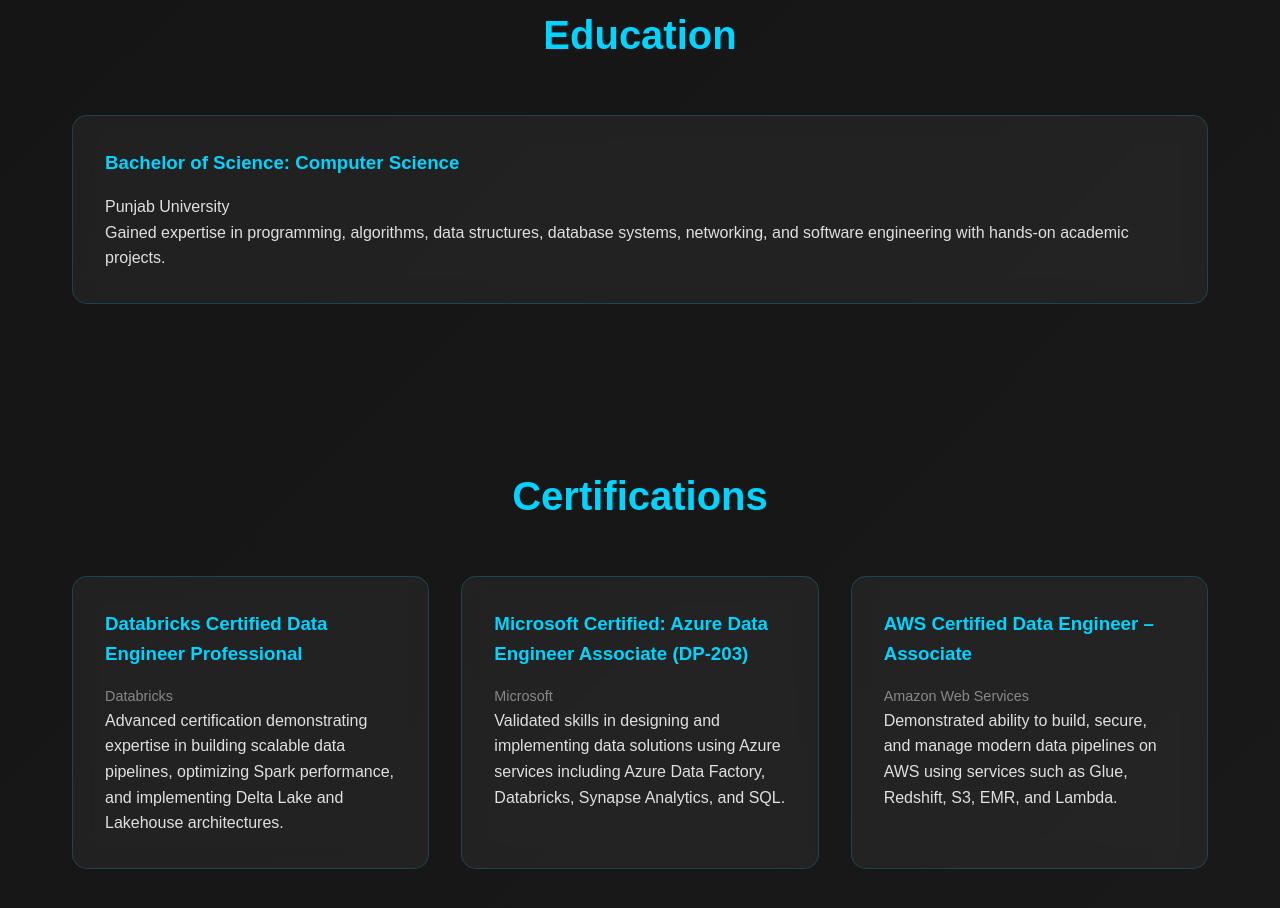
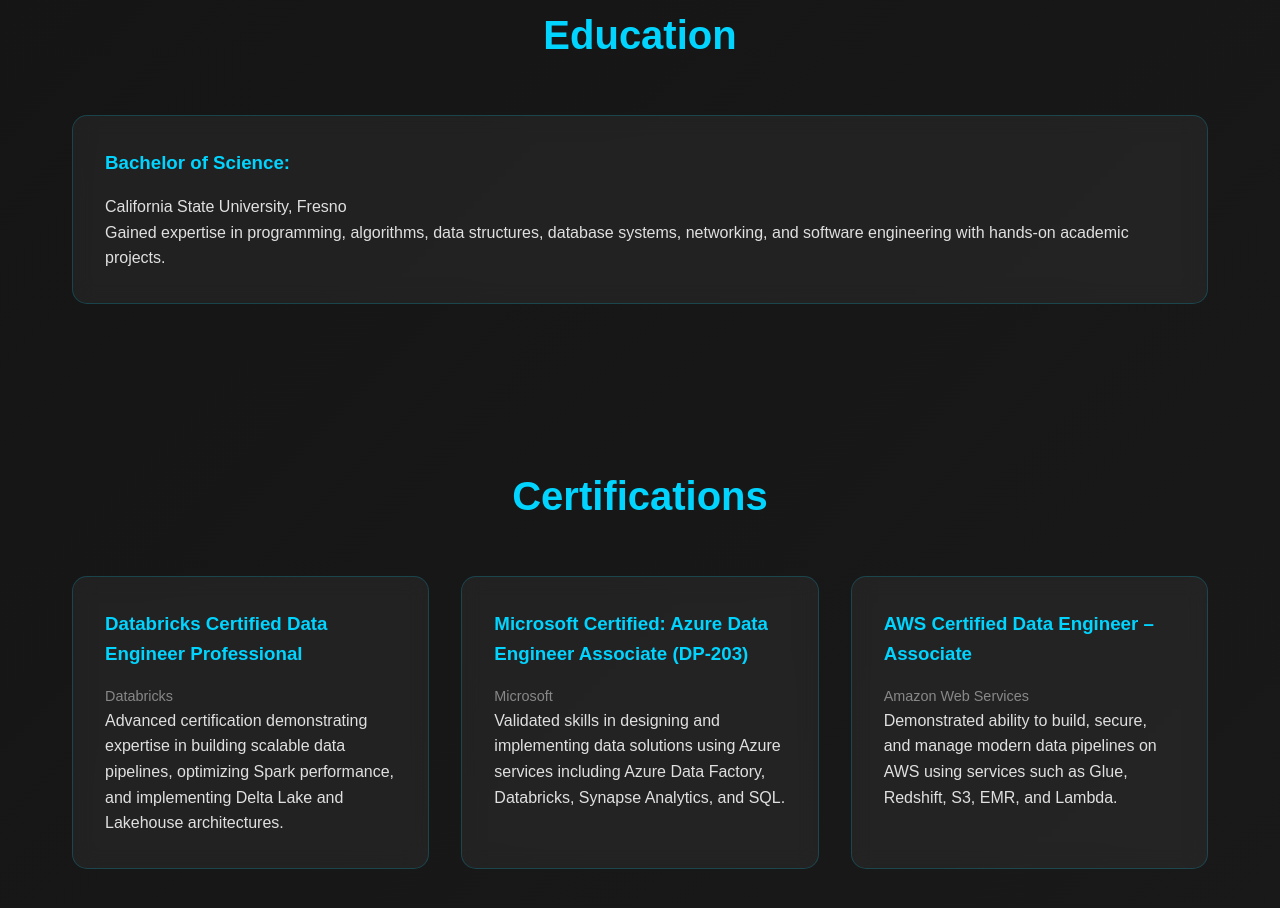
Before and after one commit to Shabby-M/Portfolio, a plain HTML site: page index.html in a window 1280 px wide. Shown: the part 5534-6442 px from the top of the page. Drawn offline with Linux system fonts and the light colour scheme.

Commit message:
Update index.html

```diff
--- a/index.html
+++ b/index.html
@@ -716,9 +716,9 @@
   <h2 class="fade-in">Education</h2>
   <div class="card-grid">
     <div class="card fade-in">
-      <h3>Bachelor of Science: Computer Science</h3>
+      <h3>Bachelor of Science:</h3>
       <p>
-        Punjab University<br>
+        California State University, Fresno<br>
         Gained expertise in programming, algorithms, data structures, database systems, networking, and software engineering with hands-on academic projects.
       </p>
     </div>
```
